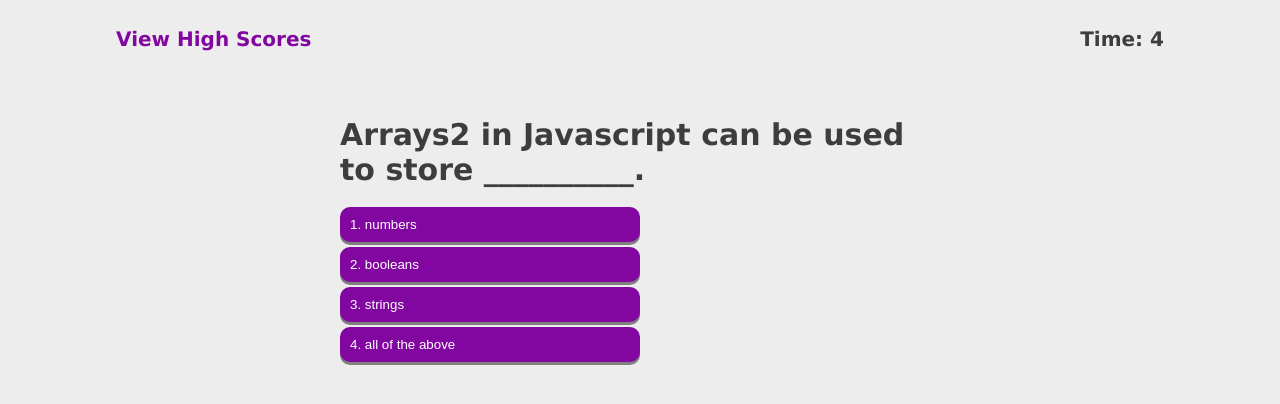
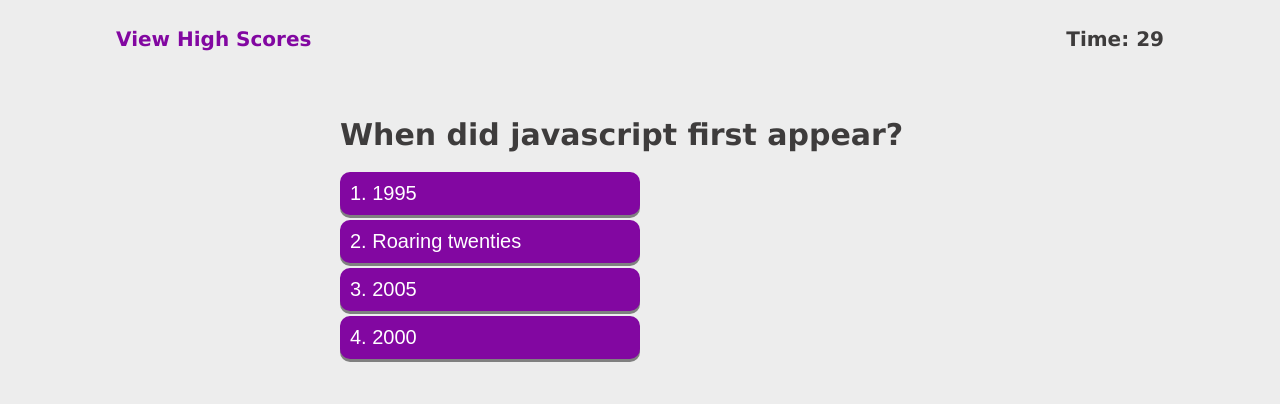
Before and after one commit to Achigas/CodeQuiz-Challenge4, a plain HTML site: page index.html in a window 1280 px wide. Both pictures are taken after a click on the button "Start Quiz". Drawn offline with Linux system fonts and the light colour scheme.

Commit message:
timer updates

```diff
--- a/assets/css/style.css
+++ b/assets/css/style.css
@@ -155,6 +155,7 @@
  .answerbtn {
      width: 50%;
      text-align: left;
+     font-size: 20px;
  }
 
  .banner {
--- a/assets/js/script.js
+++ b/assets/js/script.js
@@ -17,6 +17,8 @@
       var answerbuttonsEl = document.getElementById("answer-buttons")
       var timerEl = document.querySelector("#timer");
       var score = 0;
+      var timeleft;
+      var gameover
       timerEl.innerText = 0;
 
       //High Score Array
@@ -30,25 +32,29 @@
 
       // The array of questions for our quiz game.
       var questions = [
-        { q: 'Arrays0 in Javascript can be used to store __________.',
+        { q: 'Arrays in Javascript can be used to store __________.',
           a: '4. all of the above',
           choices: [{choice: '1. numbers'}, {choice: '2. booleans'}, {choice: '3. strings'}, {choice: '4. all of the above'}]
         },
-        { q: 'Arrays8 in Javascript can be used to store __________.',
-          a: '4. all of the above',
-          choices: [{choice: '1. numbers'}, {choice: '2. booleans'}, {choice: '3. strings'}, {choice: '4. all of the above'}]
+        { q: 'Inside which HTML element do we put the javascript?',
+          a: '3. <script>',
+          choices: [{choice: '1. <h1>'}, {choice: '2. <js>'}, {choice: '3. <script>'}, {choice: '4. <head>'}]
         },
-        { q: 'Arrays3 in Javascript can be used to store __________.',
-          a: '4. all of the above',
-          choices: [{choice: '1. numbers'}, {choice: '2. booleans'}, {choice: '3. strings'}, {choice: '4. all of the above'}]
+        { q: 'In the code -- setinterval(time(),1000) -- what is time()?',
+          a: '1. callback function',
+          choices: [{choice: '1. callback function'}, {choice: '2. undefined'}, {choice: '3. variable'}, {choice: '4. all of the above'}]
         },
-        { q: 'Arrays1 in Javascript can be used to store __________.',
-          a: '4. all of the above',
-          choices: [{choice: '1. numbers'}, {choice: '2. booleans'}, {choice: '3. strings'}, {choice: '4. all of the above'}]
+        { q: 'What syntax would call a function?',
+          a: '4. function()',
+          choices: [{choice: '1. var function'}, {choice: '2. function'}, {choice: '3. call function'}, {choice: '4. function()'}]
         },
-        { q: 'Arrays2 in Javascript can be used to store __________.',
-          a: '4. all of the above',
-          choices: [{choice: '1. numbers'}, {choice: '2. booleans'}, {choice: '3. strings'}, {choice: '4. all of the above'}]
+        { q: 'When did javascript first appear?',
+          a: '1. 1995',
+          choices: [{choice: '1. 1995'}, {choice: '2. Roaring twenties'}, {choice: '3. 2005'}, {choice: '4. 2000'}]
+        },
+        { q: 'What does DOM stand for?',
+          a: '2. Document Object Model',
+          choices: [{choice: '1. Do Overnight Modules'}, {choice: '2. Document Object Model'}, {choice: '3. Divas Obviously Model'}, {choice: '4. Do Oo Mo'}]
         },
       ];
 
@@ -64,14 +70,19 @@
     }
 
     var setTime = function () {
-        timeleft = 5;
+        timeleft = 30;
 
-       var timercheck = setInterval(function() {
+    var timercheck = setInterval(function() {
         timerEl.innerText = timeleft;
         timeleft--
 
+        if (gameover) {
+            clearInterval(timercheck)
+        }
+
         if (timeleft < 0) {
             showScore()
+            timerEl.innerText = 0
             clearInterval(timercheck)
         }
 
@@ -139,14 +150,13 @@
         var selectedanswer = event.target
             if (arrayShuffledQuestions[QuestionIndex].a === selectedanswer.innerText){
                 answerCorrect()
-                score = score + 10
+                score = score + 5
             }
 
             else {
-                answerWrong()
-              score = score - 5
-
-              //subrtract time
+              answerWrong()
+              score = score - 2;
+              timeleft = timeleft - 3;
           };
 
         //go to next question, check if there is more questions
@@ -155,7 +165,8 @@
                 setQuestion()
             }
             else {
-               showScore()
+               gameover = "true";
+               showScore();
                 }
         }
 
```
